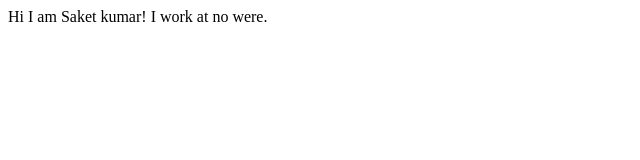
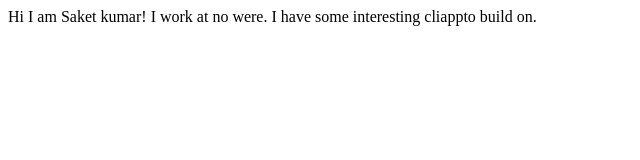
Before and after one commit to kumarsaket601/Saketlearn, a plain HTML site: page index.html in a window 1280 px wide. Shown: the whole page, without its empty margins (0-640 px from the left). Drawn offline with Linux system fonts and the light colour scheme.

Commit message:
update details of projects

```diff
--- a/index.html
+++ b/index.html
@@ -12,5 +12,7 @@
     Hi I am Saket kumar!
 
    I work at no were.
+
+   I have some interesting cliappto build on.
 </body>
 </html>
```
